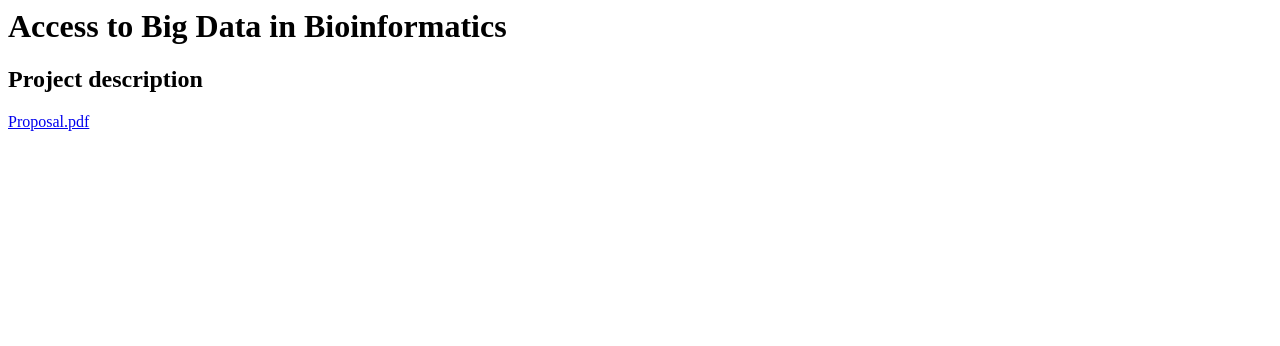
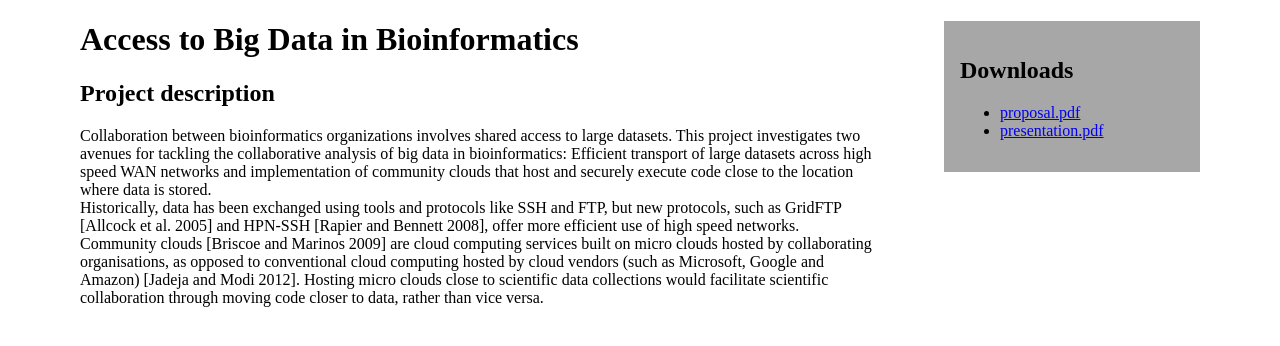
Before and after one commit to rsignell-usgs/bigbinf, a plain HTML site: page website/index.html in a window 1280 px wide. Drawn offline with Linux system fonts and the light colour scheme.

Commit message:
added some basic css and project description

```diff
--- a/website/index.html
+++ b/website/index.html
@@ -1,14 +1,41 @@
-<DOCTYPE! html>
-<html>
-<head> <head/>
+<!DOCTYPE html>
+<html lang="en">
+<head>
+	<meta charset="utf-8">
+
+	<link rel="stylesheet" href="site.css">
+
+	<title>BigBInf</title>
+<head/>
+
 <body>
-  <h1>Access to Big Data in Bioinformatics</h1>
+	<div id="sidebar">
+		<h2>Downloads</h3>
+		<ul>
+			<li><a href="proposal.pdf">proposal.pdf</a></li>
+			<li><a href="presentation.pdf">presentation.pdf</a></li>
+		</ul>
+	</div>
+	<div id="main">
+		<h1>Access to Big Data in Bioinformatics</h1>
+		<h2>Project description</h2>
+		<p>
+		Collaboration between bioinformatics organizations involves shared access to large
+		datasets. This project investigates two avenues for tackling the collaborative analysis
+		of big data in bioinformatics: Efficient transport of large datasets across high speed
+		WAN networks and implementation of community clouds that host and securely execute
+		code close to the location where data is stored.<br>
+		Historically, data has been exchanged using tools and protocols like SSH and FTP,
+		but new protocols, such as GridFTP [Allcock et al. 2005] and HPN-SSH [Rapier and
+		Bennett 2008], offer more efficient use of high speed networks.<br>
+		Community clouds [Briscoe and Marinos 2009] are cloud computing services built on
+		micro clouds hosted by collaborating organisations, as opposed to conventional cloud
+		computing hosted by cloud vendors (such as Microsoft, Google and Amazon) [Jadeja
+		and Modi 2012]. Hosting micro clouds close to scientific data collections would facilitate
+		scientific collaboration through moving code closer to data, rather than vice versa.
+		</p>
+	</div>
 
-  <p>
-  <h2>Project description</h2>
-  </p>
-
-  <a href="proposal.pdf">Proposal.pdf</a>
 
 <body/>
 
--- /dev/null
+++ b/website/site.css
@@ -0,0 +1,16 @@
+body {
+	margin-left: 5em;
+	margin-right: 5em;
+}
+
+#main {
+	width: 80%;
+	max-width: 50em;
+}
+
+#sidebar {
+	width: 20%;
+	float: right;
+	padding: 1em;
+	background-color: #a7a7a7;
+}
```
Also changed, not shown: 1 other file.
